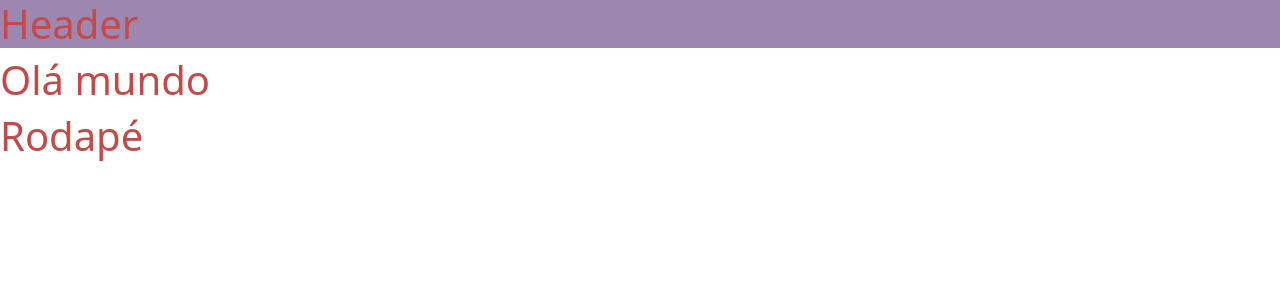
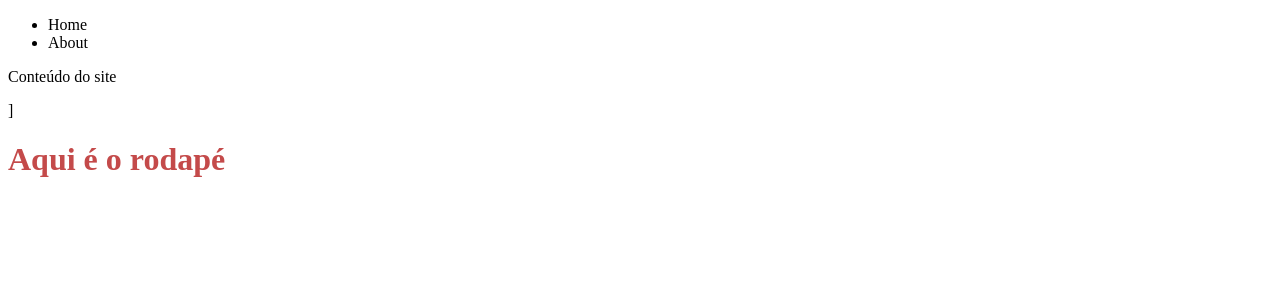
Before and after one commit to jose-ewerton/combinados.net, a Django app: template templates/base.html in a window 1280 px wide. Shown: the top 300 px of the page. Run offline with Django 4.2, Linux system fonts and the light colour scheme; the template is opened without the code that fills it, so the values that code supplies are empty; some libraries are stand-ins or nearby versions.

Commit message:
Att da aula na app Base

```diff
--- a/base/urls.py
+++ b/base/urls.py
@@ -1,8 +1,8 @@
 from django.urls import path
-from .views import HomeView, AboutView
+from .views import HomeView#, AboutView
 
 urlpatterns = [
     path('', HomeView.as_view()),
-    path('about/', AboutView.as_view()),
+    #path('about/', AboutView.as_view()),
     # e as outras...
 ]
--- a/base/views.py
+++ b/base/views.py
@@ -3,7 +3,7 @@ from django.views.generic import TemplateView
 
 
 class HomeView(TemplateView):
-    template_name = 'home.html'
+    template_name = 'base/pages/home.html'
 
 class AboutView(TemplateView):
     template_name = 'about.html'
--- a/templates/base.html
+++ b/templates/base.html
@@ -1,4 +1,4 @@
-{% load bootstrap5 %}{% load static %}
+{% load static %}
 <!DOCTYPE html>
 <html lang="pt-br">
   <head>
@@ -7,23 +7,22 @@
     <meta name="viewport" content="width=device-width, initial-scale=1.0" />
     {% block title %}
     <title>Document</title>
-    {% endblock title %} {% bootstrap_css %}
+    {% endblock title %}
     <link rel="stylesheet" href="{% static 'styles.css' %}" />
   </head>
   <body>
     {% block header %}
-    <div class="header">
-      <h1>Header</h1>
-    </div>
-    {% endblock header %} {% block content %}
-    <div class="content">
-      <h1>Olá mundo</h1>
-    </div>
-    {% endblock content %} {% block footer %}
-    <div class="footer">
-      <h1>Rodapé</h1>
-    </div>
-    {% endblock footer %} {% bootstrap_javascript %}
+    <!--Header-->
+    {% include 'base/components/header.html' %} {% endblock header %}
+    <!--End Header-->
+    {% block content %}
+    <!--Content-->
+    <p>Conteúdo do site</p>
+    {% endblock content %}
+    <!--End Content-->
+    {% block footer %} ]
+    <h1>Aqui é o rodapé</h1>
+    {% endblock footer %}
     <script src="{% static 'scripts.js' %}"></script>
   </body>
 </html>
--- /dev/null
+++ b/templates/base/components/header.html
@@ -0,0 +1,6 @@
+<div>
+  <ul>
+    <li>Home</li>
+    <li>About</li>
+  </ul>
+</div>
```
Also changed, not shown: templates/base/pages/home.html (added, +10 -0 lines).
